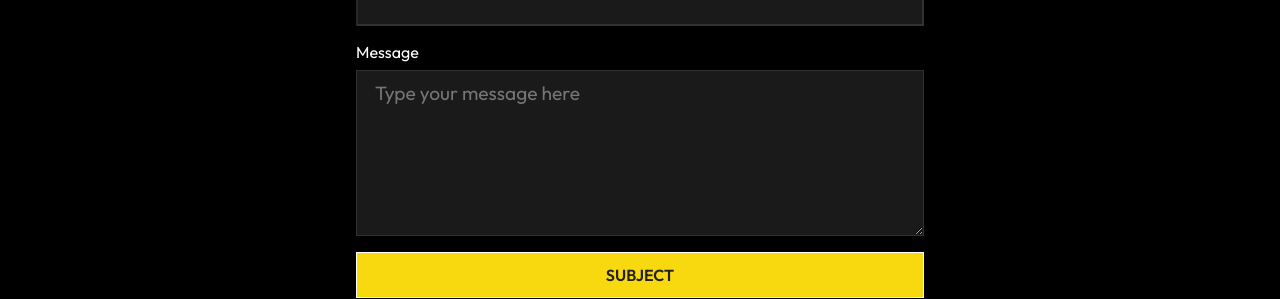
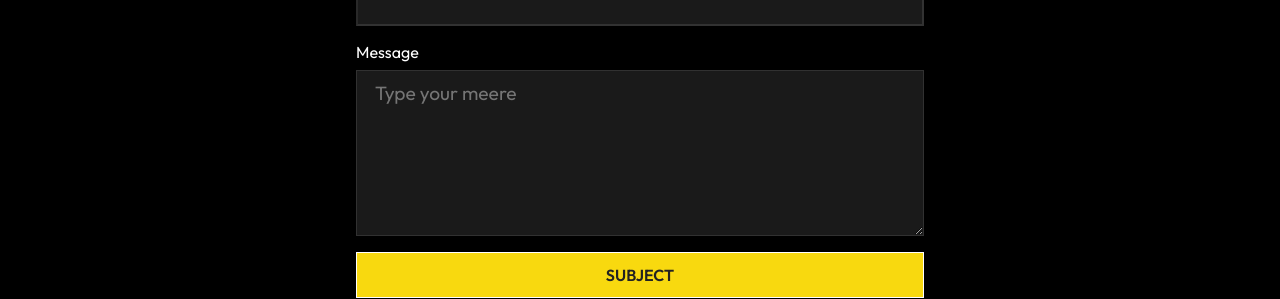
Before and after one commit to AkpokigheMarvellous/Webstack-Portfolio-Project, a React (Create React App) app in the folder marvend/: page /contact in a window 1280 px wide. Shown: the part 778-1077 px from the top of the page. Built offline with nearby package versions, Linux system fonts and the light colour scheme.

Commit message:
working on contact form

```diff
--- a/marvend/src/components/Form.js
+++ b/marvend/src/components/Form.js
@@ -15,7 +15,7 @@ const Form = () => {
             <label>Subject</label>
             <input type="text"></input>
             <label>Message</label>
-            <textarea rows="6" placeholder="Type your message here" />
+            <textarea rows="6" placeholder="Type your meere" />
             <button className="btn">Subject</button>
         </form>
     </div>
```
